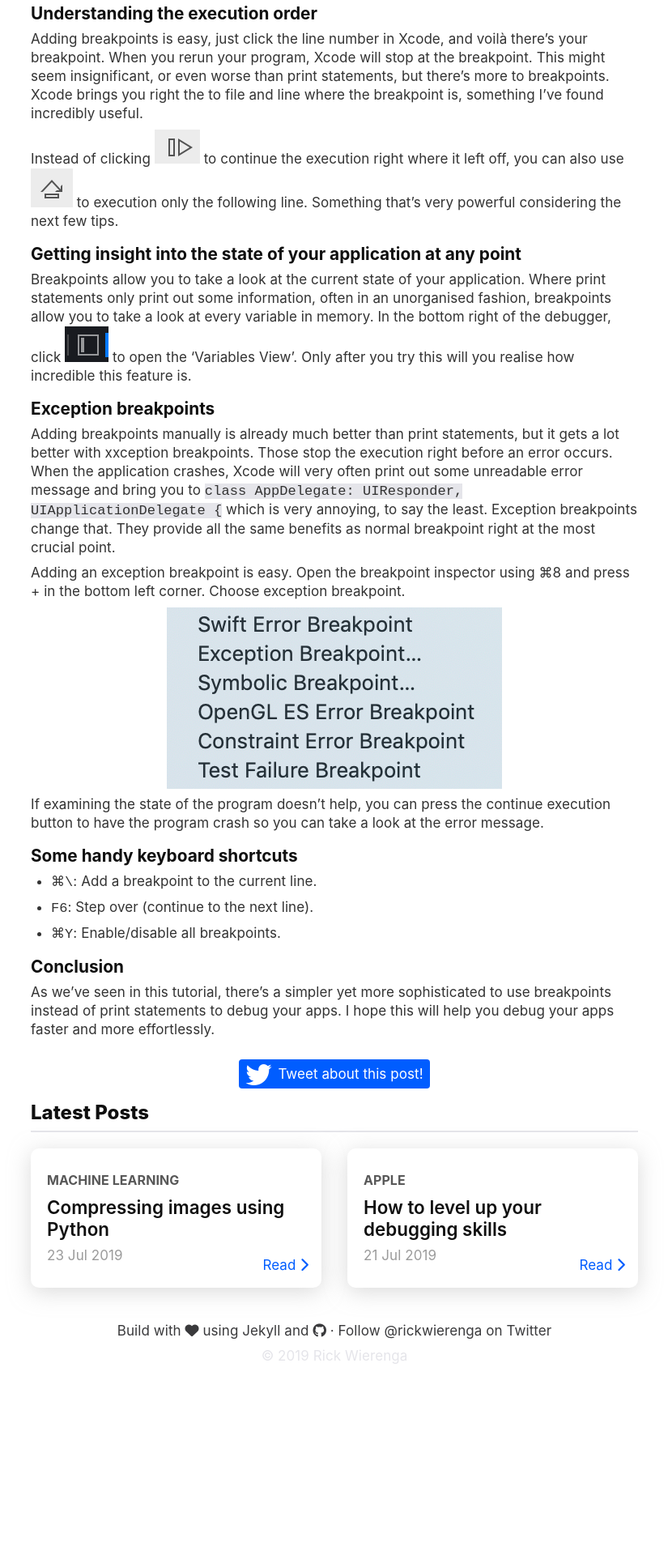
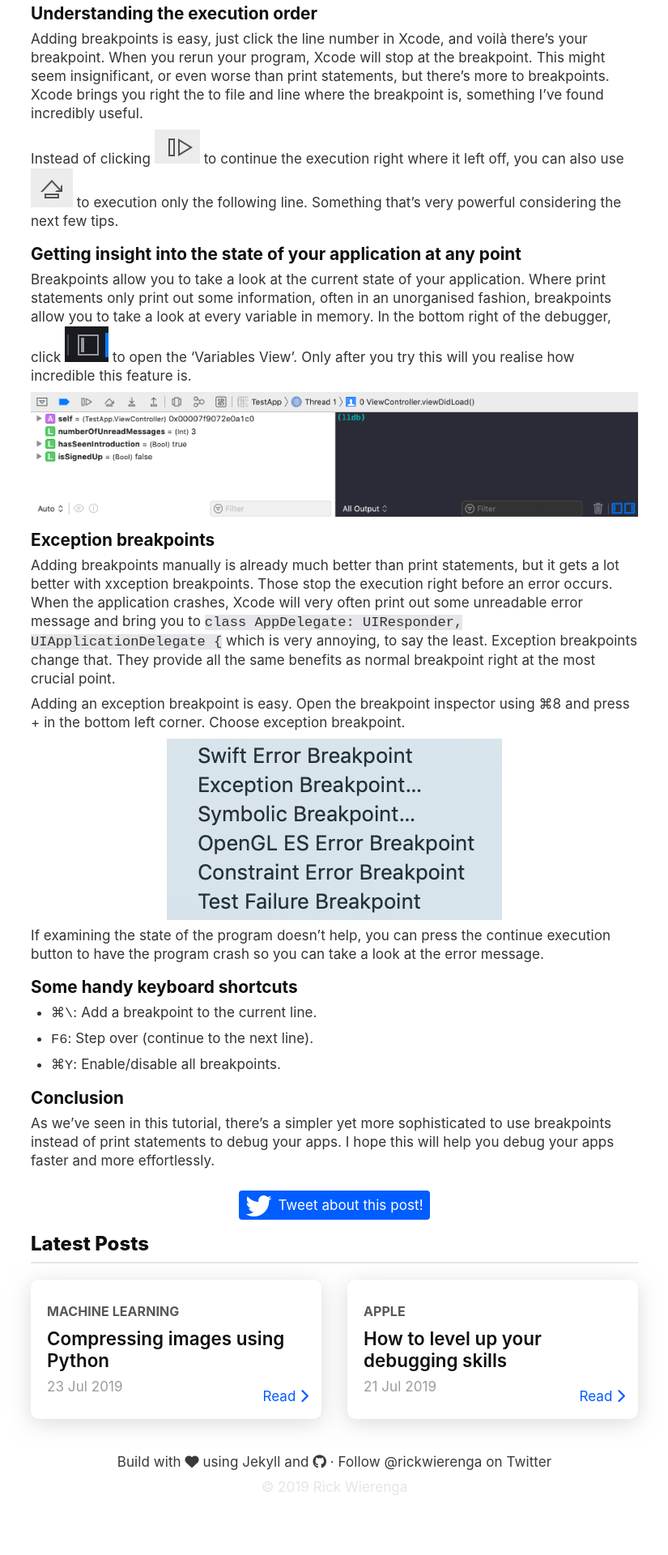
Before and after one commit to rickwierenga/rickwierenga.github.io, a Jekyll site: the page built from _posts/2019-07-21-How to level up your debugging skills.md, in a window 1280 px wide. Shown: the part 669-2589 px from the top of the page at 81% size, without its empty margins (227-1052 px from the left). Built offline with Jekyll 4.4.1, drawn with Linux system fonts in a browser that asks for light colours; nearby versions of some CDN libraries; before the commit the page ends 2427 px from its top, so only the background shows below that.

Commit message:
add debugger image

```diff
--- a/_posts/2019-07-21-How to level up your debugging skills.md
+++ b/_posts/2019-07-21-How to level up your debugging skills.md
@@ -20,6 +20,8 @@
 
 Breakpoints allow you to take a look at the current state of your application. Where print statements only print out some information, often in an unorganised fashion, breakpoints allow you to take a look at every variable in memory. In the bottom right of the debugger, click ![](/assets/images/variableview.png){:class="inline"} to open the ‘Variables View’. Only after you try this will you realise how incredible this feature is.
 
+![Debugger](/assets/images/debugger.png)
+
 ## Exception breakpoints
 
 Adding breakpoints manually is already much better than print statements, but it gets a lot better with xxception breakpoints. Those stop the execution right before an error occurs. When the application crashes, Xcode will very often print out some unreadable error message and bring you to `class AppDelegate: UIResponder, UIApplicationDelegate {` which is very annoying, to say the least. Exception breakpoints change that. They provide all the same benefits as normal breakpoint right at the most crucial point.
```
Also changed, not shown: assets/images/debugger.png (added).
